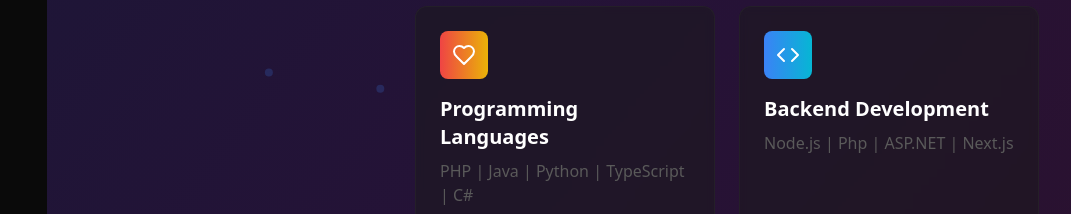
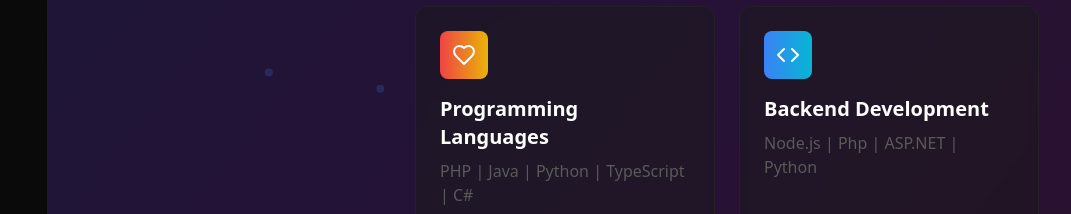
Before and after one commit to Sweep76/Sweep-Portfolio, a React (Vite) app: page / in a window 1280 px wide. Shown: the part 1201-1415 px from the top of the page, without its empty margins (209-1280 px from the left). Built offline with nearby package versions, Linux system fonts and the light colour scheme.

Commit message:
chore: changed description

```diff
--- a/src/components/About.tsx
+++ b/src/components/About.tsx
@@ -31,7 +31,7 @@ const About = () => {
     {
       icon: Code,
       label: 'Backend Development',
-      description: 'Node.js | Php | ASP.NET | Next.js',
+      description: 'Node.js | Php | ASP.NET | Python',
       color: 'from-blue-500 to-cyan-500'
     },
     {
```
